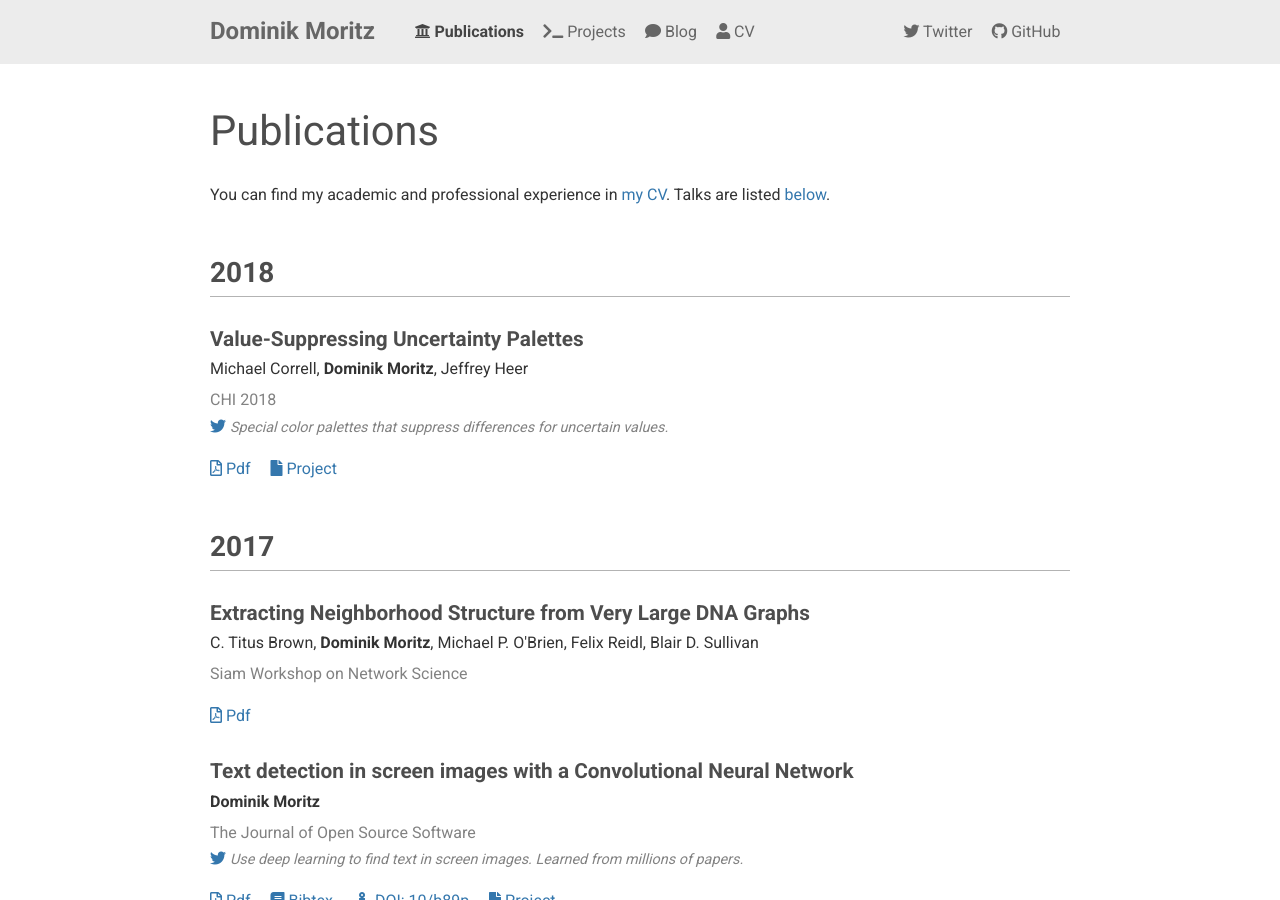
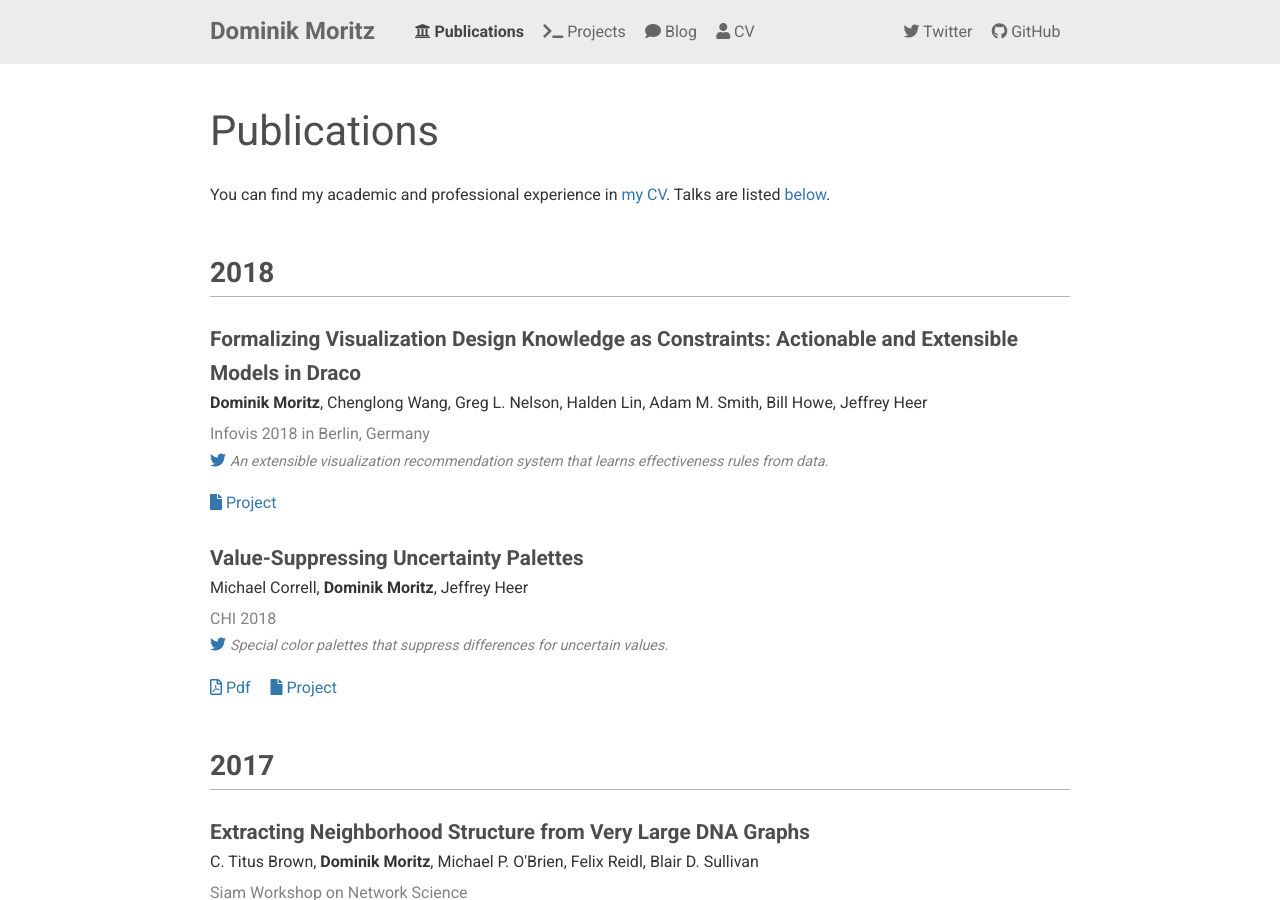
Before and after one commit to domoritz/domoritz.github.io, a Jekyll site: the page built from publications.md, in a window 1280 px wide and 900 px high. Built offline with Jekyll 4.4.1, drawn with Linux system fonts in a browser that asks for light colours; nearby versions of some CDN libraries.

Commit message:
Update publications.yml

```diff
--- a/_data/publications.yml
+++ b/_data/publications.yml
@@ -1,3 +1,18 @@
+- title: "Formalizing Visualization Design Knowledge as Constraints: Actionable and Extensible Models in Draco"
+  year: 2018
+  authors:
+    - Dominik Moritz
+    - Chenglong Wang
+    - Greg L. Nelson
+    - Halden Lin
+    - Adam M. Smith
+    - Bill Howe
+    - Jeffrey Heer
+  venue: Infovis 2018
+  venue_location: Berlin, Germany
+  link: https://uwdata.github.io/draco/
+  tweet: An extensible visualization recommendation system that learns effectiveness rules from data.
+
 - title: "Value-Suppressing Uncertainty Palettes"
   year: 2018
   authors:
```
